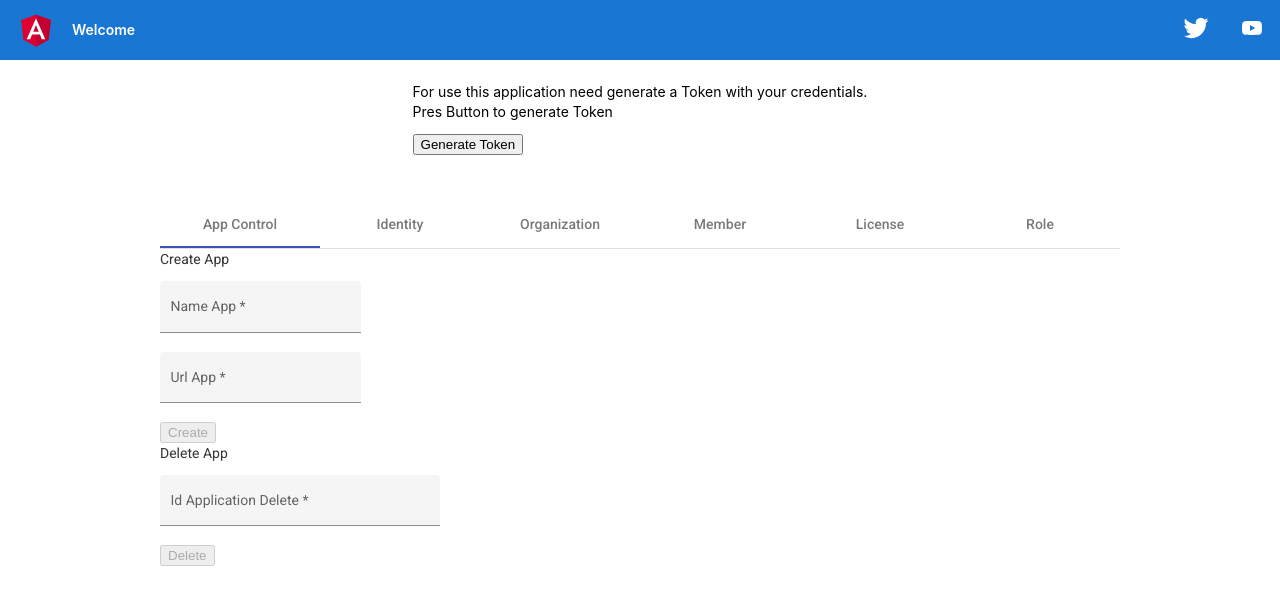
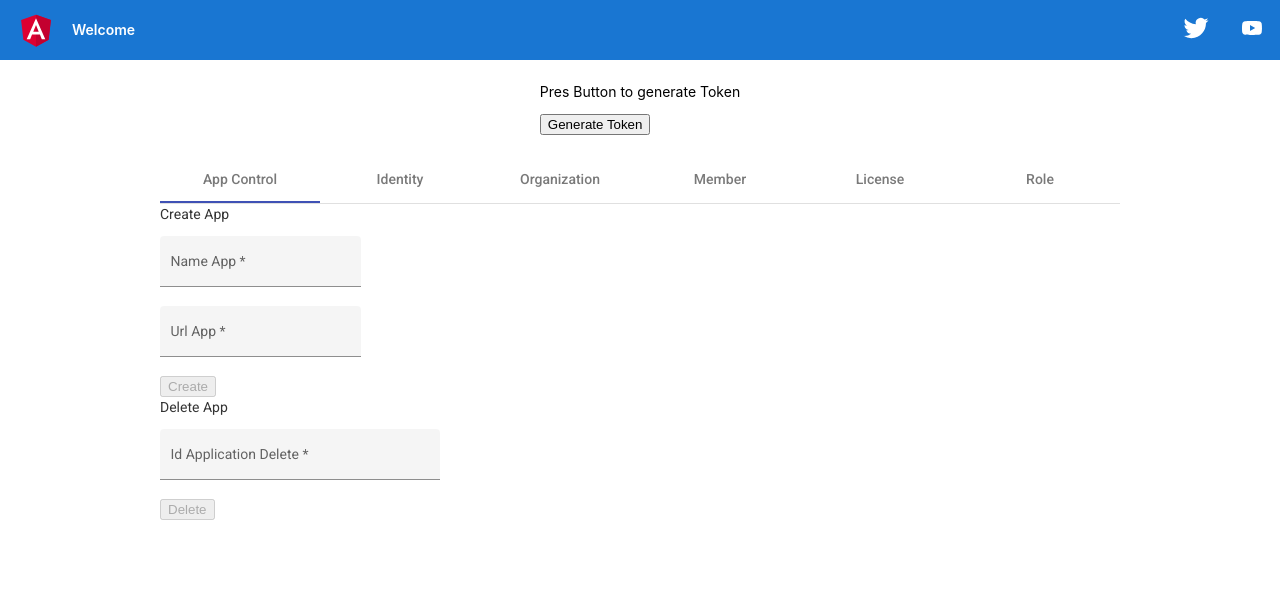
Before and after one commit to barguellowk/app-exercise, an Angular app: page / in a window 1280 px wide. Shown: the top 604 px of the page. Built offline with nearby package versions, Linux system fonts and the light colour scheme.

Commit message:
[master] - fix message

```diff
--- a/src/app/app.component.html
+++ b/src/app/app.component.html
@@ -27,7 +27,6 @@
 <div class="content" role="main">
 
   <div style="color: black;">
-    <p>For use this application need generate a Token with your credentials.</p>
     <token></token>
   </div>
 
```
